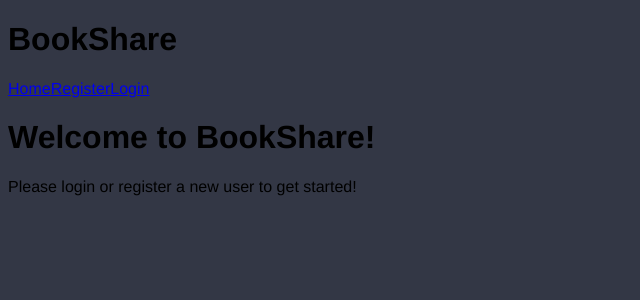
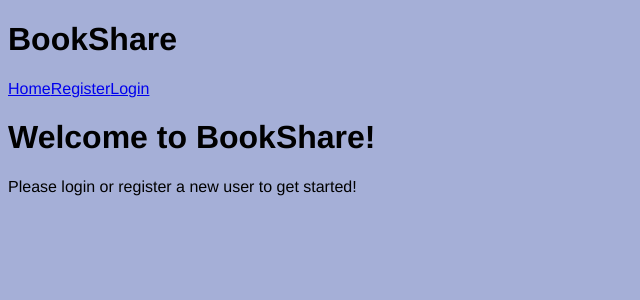
Before and after one commit to victorhmp/BookShare-Client, a React app: page / in a window 1280 px wide. Shown: the top 300 px of the page, without its empty margins (0-640 px from the left). Built offline with nearby package versions, Linux system fonts and the light colour scheme.

Commit message:
Small adjustments to test using scss
Signed-off-by: Victor Hugo M. Pinto <victor2142@gmail.com>

```diff
--- a/src/Components/App.js
+++ b/src/Components/App.js
@@ -1,6 +1,8 @@
 import React, { Component } from 'react';
 import Auth from '../Modules/Auth';
 import axios from 'axios';
+
+import '../styles/styles.scss';
 
 import {BrowserRouter, Route, Switch, Redirect} from 'react-router-dom';
 import RegisterForm from "./RegisterForm";
--- a/src/styles/base/_base.scss
+++ b/src/styles/base/_base.scss
@@ -3,7 +3,7 @@ html {
 }
 
 body {
-  background: $dark-blue;
+  background: $off-white;
   font-family: Helvetica, Arial, sans-serif;
   font-size: $md-size;
 }
```
